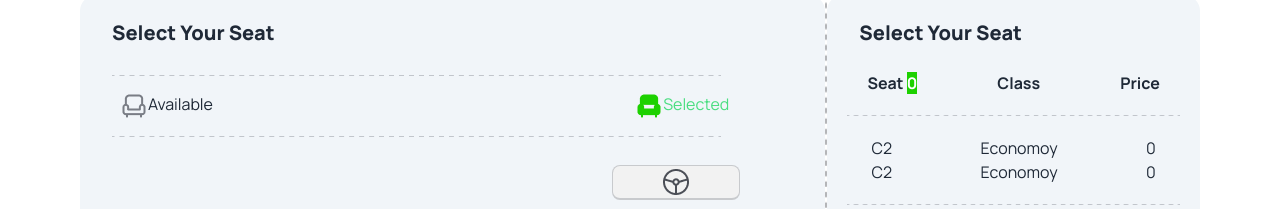
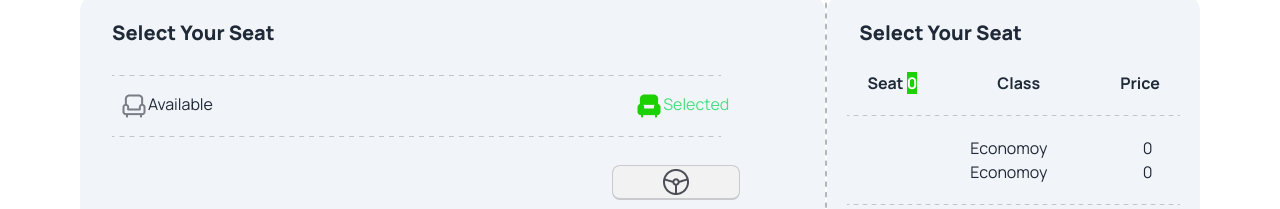
Before and after one commit to Sagor0007/assignment-5, a plain HTML site: page index.html in a window 1280 px wide. Shown: the part 2069-2278 px from the top of the page. Drawn offline with nearby package versions, Linux system fonts and the light colour scheme.

Commit message:
sixth commit

```diff
--- a/index.html
+++ b/index.html
@@ -553,13 +553,13 @@
                   <img class="w-5.5/6 pl-5 pr-5 py-5" src="images/Line 5.png" alt="">
 
                   <div class="flex justify-around ">
-                    <span>C2</span>
+                    <span></span>
                     <span id="economy">Economoy</span>
                     <span>0</span>
                   </div>
 
                   <div class="flex justify-around ">
-                    <span>C2</span>
+                    <span></span>
                   <span>Economoy</span>
                   <span>0</span>
 
```
